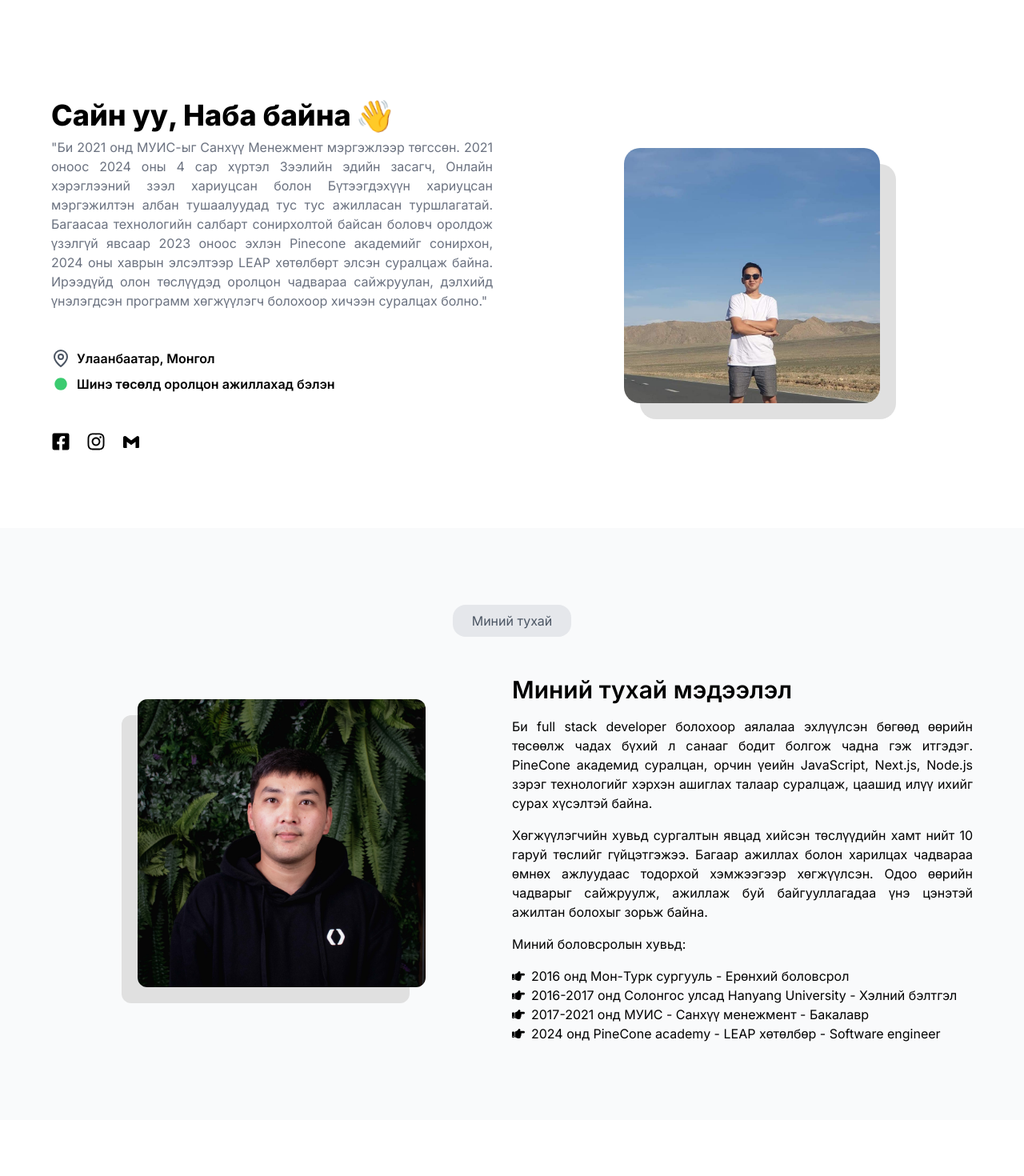
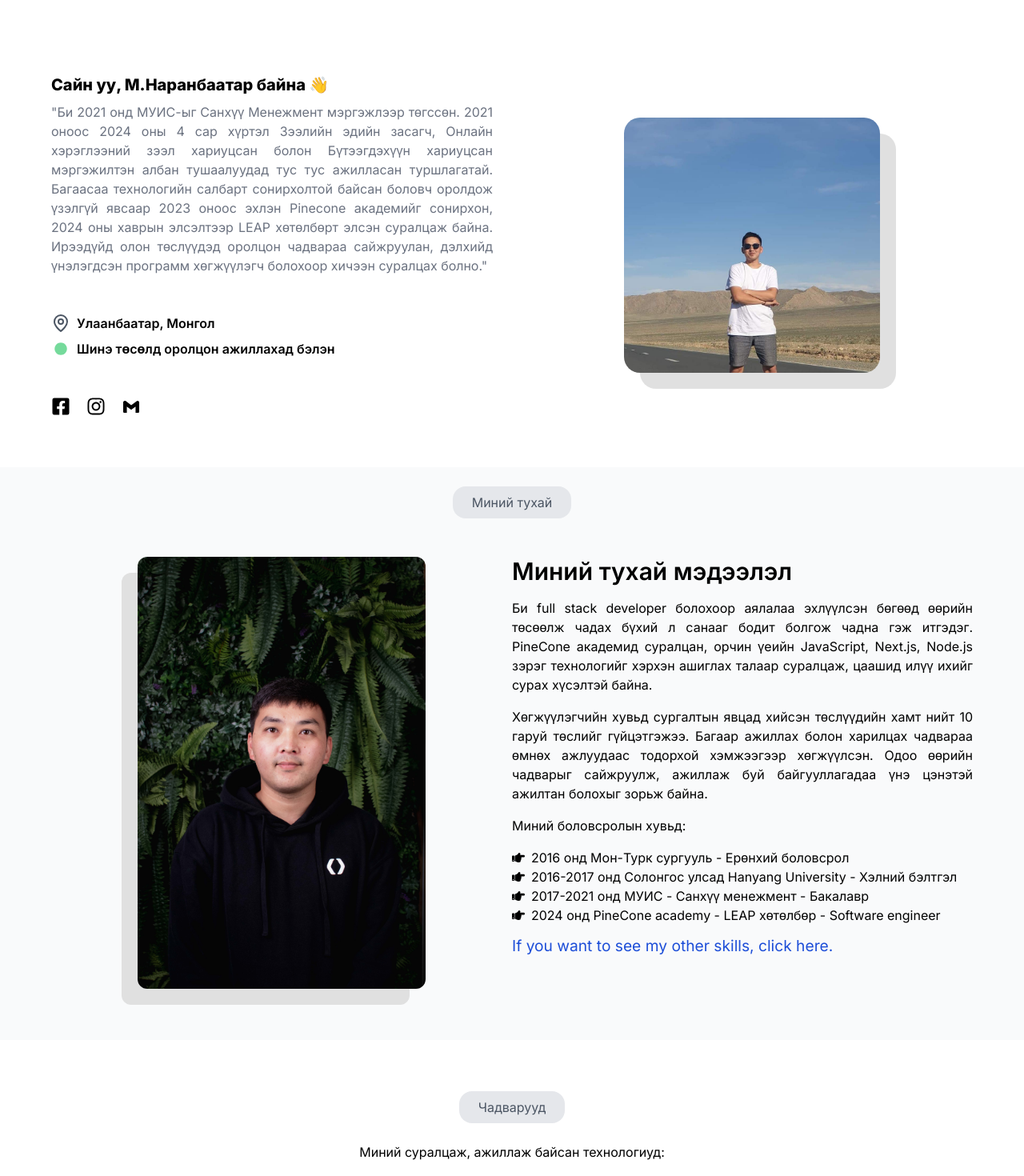
Before and after one commit to Naba0521/portfolia, a Next.js app in the folder naba-port/: page / in a window 1280 px wide. Shown: the part 100-1570 px from the top of the page at 80% size. Built offline with nearby package versions, Linux system fonts and the light colour scheme.

Commit message:
maybe last

```diff
--- a/naba-port/package.json
+++ b/naba-port/package.json
@@ -9,6 +9,7 @@
     "lint": "next lint"
   },
   "dependencies": {
+    "canvas-confetti": "^1.9.3",
     "next": "^14.2.4",
     "react": "^18.3.1",
     "react-dom": "^18.3.1",
--- a/naba-port/src/app/globals.css
+++ b/naba-port/src/app/globals.css
@@ -10,32 +10,63 @@
 
 body {
   font-family: "Inter", sans-serif;
+  min-height: 100vh; /* Change to min-height to allow content to dictate height */
 }
 
-@keyframes wave {
+/* Firework styling */
+.firework {
+  position: relative;
+  display: inline-block;
+  cursor: pointer;
+  font-size: 1.2rem;
+  color: #1d4ed8; /* Example color */
+  transition: transform 0.3s ease;
+}
+
+/* Particle effect */
+@keyframes explode {
   0% {
-    transform: rotate(0deg) scale(1);
-  }
-  25% {
-    transform: rotate(15deg) scale(1.2);
-  }
-  50% {
-    transform: rotate(0deg) scale(1);
-  }
-  75% {
-    transform: rotate(-15deg) scale(1.2);
+    transform: scale(1);
+    opacity: 1;
   }
   100% {
-    transform: rotate(0deg) scale(1);
+    transform: scale(0);
+    opacity: 0; /* Fully transparent at the end */
   }
 }
 
-.hand-wave {
-  display: inline-block;
-  animation: wave 0.6s infinite;
+@keyframes fly {
+  0% {
+    transform: translate(0, 0);
+  }
+  100% {
+    transform: translate(var(--x), var(--y));
+  }
 }
 
-/* Add smooth scrolling behavior */
-html {
-  scroll-behavior: smooth;
+.particle {
+  position: absolute;
+  border-radius: 50%;
+  opacity: 0.9; /* Slight transparency for a softer look */
+  animation: explode 0.7s forwards, fly 1s forwards; /* Adjusted duration */
 }
+
+/* Generate different colors for particles */
+.red {
+  background-color: red;
+}
+.green {
+  background-color: green;
+}
+.blue {
+  background-color: blue;
+}
+.yellow {
+  background-color: yellow;
+}
+.purple {
+  background-color: purple;
+}
+.orange {
+  background-color: orange;
+}
--- a/naba-port/src/app/page.js
+++ b/naba-port/src/app/page.js
@@ -19,7 +19,7 @@ export default function Home() {
   return (
     <div className={isDark ? "dark" : ""}>
       <div className="bg-white dark:bg-[#030712] w-full">
-        <main className="flex flex-col min-w-[520px] lg:max-w-[1440px] items-center m-auto overflow-hidden bg-white dark:bg-[#030712]">
+        <main className="flex flex-col gap-10 min-w-[380px] lg:max-w-[1440px] items-center m-auto overflow-hidden bg-white dark:bg-[#030712]">
           <Navbar toggleDarkMode={handleClick} isDark={isDark} />
           <Landig />
           <About />
--- a/naba-port/src/components/About.js
+++ b/naba-port/src/components/About.js
@@ -1,18 +1,60 @@
+import { useState } from "react";
 import { Button } from "./Button";
 import { FaHandPointRight } from "react-icons/fa";
+import Image from "next/image"; // Import the Image component from Next.js
+
 export const About = () => {
+  const [showChampion, setShowChampion] = useState(false);
+
+  const handleToggle = () => {
+    setShowChampion((prev) => !prev);
+    const fireworkContainer = document.getElementById("firework");
+
+    // Create firework particles dynamically
+    Array.from({ length: 100 }).forEach(() => {
+      const particle = document.createElement("span");
+      particle.classList.add("particle");
+      fireworkContainer.appendChild(particle);
+
+      // Set random position, color, and animation
+      const angle = Math.random() * 2 * Math.PI;
+      const distance = Math.random() * 300 + 100; // Increased distance from center
+      const particleSize = Math.random() * 20 + 10; // Bigger size for particles
+      particle.style.left = "50%";
+      particle.style.top = "50%";
+      particle.style.transform = `translate(-50%, -50%)`; // Centering particle
+      particle.style.width = `${particleSize}px`; // Random size
+      particle.style.height = `${particleSize}px`; // Random size
+      particle.style.setProperty("--x", `${Math.cos(angle) * distance}px`);
+      particle.style.setProperty("--y", `${Math.sin(angle) * distance}px`);
+      particle.classList.add(
+        ["red", "green", "blue", "yellow", "purple", "orange"][
+          Math.floor(Math.random() * 6)
+        ]
+      ); // Random color class
+
+      // Remove the particle after animation completes
+      particle.addEventListener("animationend", () => {
+        fireworkContainer.removeChild(particle);
+      });
+    });
+  };
+
   return (
-    <div className=" w-[100%] bg-[#F9FAFB] dark:bg-[#111827]" id="about">
-      <div className="w-[90%] m-auto flex flex-col gap-[48px]  h-max rounded-[20px] py-[96px]">
-        <div className=" flex items-center m-auto ">
-          <Button value="Миний тухай" className="" />
+    <div className="w-full bg-[#F9FAFB] dark:bg-[#111827]" id="about">
+      <div className="w-[90%] m-auto flex flex-col gap-[48px] h-max rounded-[20px] py-[24px]">
+        <div className="flex items-center m-auto">
+          <Button value="Миний тухай" />
         </div>
-
-        <div className="flex flex-col lg:flex lg:flex-row ">
+        <div className="flex flex-col lg:flex lg:flex-row">
           <div className="flex flex-1 items-center justify-center pb-[40px]">
-            <img
-              className="shadow-about w-[360px] h-[360px]  rounded-[12px] object-cover"
-              src="/me1.jpg"
+            {/* Use Next.js Image component */}
+            <Image
+              className="shadow-about rounded-[12px] object-cover"
+              src="/me1.jpg" // Adjust the image path as necessary
+              alt="My Image"
+              width={360} // Set the desired width
+              height={360} // Set the desired height
             />
           </div>
           <div className="flex-1 gap-[16px] flex flex-col dark:text-[#F9FAFB] text-justify">
@@ -35,23 +77,38 @@ export const About = () => {
             </div>
             <div>Миний боловсролын хувьд:</div>
             <ul>
-              <li className="flex gap-[8px] items-center">
-                <FaHandPointRight /> 2016 онд Мон-Турк сургууль - Ерөнхий
-                боловсрол
-              </li>
-              <li className="flex gap-[8px] items-center">
-                <FaHandPointRight /> 2016-2017 онд Солонгос улсад Hanyang
-                University - Хэлний бэлтгэл
-              </li>
-              <li className="flex gap-[8px] items-center">
-                <FaHandPointRight /> 2017-2021 онд МУИС - Санхүү менежмент -
-                Бакалавр
-              </li>
-              <li className="flex gap-[8px] items-center">
-                <FaHandPointRight /> 2024 онд PineCone academy - LEAP хөтөлбөр -
-                Software engineer
-              </li>
+              {[
+                "2016 онд Мон-Турк сургууль - Ерөнхий боловсрол",
+                "2016-2017 онд Солонгос улсад Hanyang University - Хэлний бэлтгэл",
+                "2017-2021 онд МУИС - Санхүү менежмент - Бакалавр",
+                "2024 онд PineCone academy - LEAP хөтөлбөр - Software engineer",
+              ].map((item, index) => (
+                <li key={index} className="flex gap-[8px] items-center">
+                  <FaHandPointRight /> {item}
+                </li>
+              ))}
             </ul>
+            <div
+              onClick={handleToggle}
+              className="firework cursor-pointer text-blue-500 text-sm hover:underline"
+              aria-expanded={showChampion}
+              aria-controls="champion-info"
+            >
+              If you want to see my other skills, click here.
+              <div className="firework" id="firework"></div>
+            </div>
+            {showChampion && (
+              <ul id="champion-info">
+                {[
+                  "2021, 2022, 2023 он TDB Esport-Dota2 3-р байр, 2-р байр",
+                  "2024 он PineCone Esport-Dota2 Champion",
+                ].map((item, index) => (
+                  <li key={index} className="flex gap-[8px] items-center">
+                    <FaHandPointRight /> {item}
+                  </li>
+                ))}
+              </ul>
+            )}
           </div>
         </div>
       </div>
--- a/naba-port/src/components/Landig.js
+++ b/naba-port/src/components/Landig.js
@@ -7,11 +7,11 @@ import Image from "next/image";
 
 export const Landig = () => {
   return (
-    <div className="w-[90%] m-auto flex flex-col-reverse  lg:flex lg:flex-row items-center h-max py-[96px] gap-[48px]">
+    <div className="w-[90%] m-auto flex flex-col-reverse  lg:flex lg:flex-row items-center h-max py-[24px] gap-[48px]">
       <div className="flex-1 flex flex-col gap-[48px]">
         <div className="flex flex-col gap-[8px]">
-          <h1 className="text-4xl font-extrabold dark:text-[#F9FAFB]">
-            Сайн уу, Наба байна <span className="hand-wave">👋</span>
+          <h1 className="text-xl font-extrabold dark:text-[#F9FAFB] z-10">
+            Сайн уу, М.Наранбаатар байна <span className="hand-wave ">👋</span>
           </h1>
           <div className="text-gray-500 dark:text-[#F9FAFB] text-justify">
             "Би 2021 онд МУИС-ыг Санхүү Менежмент мэргэжлээр төгссөн. 2021 оноос
--- a/naba-port/src/components/Navbar.js
+++ b/naba-port/src/components/Navbar.js
@@ -14,8 +14,8 @@ export const Navbar = ({ toggleDarkMode, isDark }) => {
   };
 
   return (
-    <div className="relative w-[100%] lg:w-[960px] m-auto flex justify-between items-center h-max rounded-[20px] py-[32px] ">
-      <div className="w-[90%] m-auto flex justify-between items-center h-max ">
+    <div className="relative w-[100%] lg:w-[960px] m-auto flex justify-between items-center h-max rounded-[20px] py-[32px]">
+      <div className="w-[90%] m-auto flex justify-between items-center h-max">
         <div className="text-4xl font-extrabold dark:text-white">NABA</div>
         <div>
           <FaListUl className="w-[36px] h-[36px] lg:hidden dark:text-white" />
@@ -32,12 +32,12 @@ export const Navbar = ({ toggleDarkMode, isDark }) => {
       </div>
 
       <div
-        className={`h-screen shadow-about1 lg:hidden absolute flex flex-col top-[0px] ${
+        className={`h-[2200px] lg:hidden absolute flex flex-col top-[0px] ${
           isChecked ? "right-[0]" : "right-[-100%]"
-        } transition-right duration-1000 w-[300px] bg-white px-[32px] py-[32px] dark:bg-[#030712] `}
+        } transition-right duration-1000 w-full bg-white px-[32px] py-[32px] dark:bg-[#030712] `}
       >
-        <div className="flex justify-between border-b-[1px] border-grey-100 pb-[16px] ">
-          <div className="flex justify-center items-center text-4xl font-extrabold dark:text-white ">
+        <div className="flex justify-between border-b-[1px] border-grey-100 pb-[16px]">
+          <div className="flex justify-center items-center text-4xl font-extrabold dark:text-white">
             NABA
           </div>
           <div className="flex justify-center items-center dark:text-white">
@@ -60,6 +60,7 @@ export const Navbar = ({ toggleDarkMode, isDark }) => {
         </div>
         <div className="flex items-center justify-between pt-[16px] text-[#4B5563]">
           <div className="dark:text-white">Switch Theme</div>
+          <div className="relative group">
             <button onClick={toggleDarkMode}>
               {isDark ? (
                 <SunIcon color={isDark ? "#D1D5DB" : "black"} />
@@ -67,6 +68,12 @@ export const Navbar = ({ toggleDarkMode, isDark }) => {
                 <MoonIcon />
               )}
             </button>
+            <div className="absolute bottom-full mb-2 w-max px-2 py-1 text-xs text-white bg-black rounded opacity-0 group-hover:opacity-100 transition-opacity duration-300">
+              {isDark
+                ? "Ready to switch to day mode"
+                : "Ready to switch to night mode"}
+            </div>
+          </div>
         </div>
         <div className="pt-[16px]">
           <div className="px-[24px] py-[8px] rounded-[16px] bg-black text-white dark:text-black dark:bg-white text-center">
@@ -75,8 +82,8 @@ export const Navbar = ({ toggleDarkMode, isDark }) => {
         </div>
       </div>
 
-      <div className="lg:flex  hidden ">
-        <div className="flex gap-[24px] border-r-2 border-grey pr-16  dark:text-white">
+      <div className="lg:flex hidden">
+        <div className="flex gap-[24px] border-r-2 border-grey pr-16 dark:text-white">
           <a href="#about" className="cursor-pointer">
             Миний тухай
           </a>
@@ -91,6 +98,7 @@ export const Navbar = ({ toggleDarkMode, isDark }) => {
           </a>
         </div>
         <div className="flex gap-[24px] pl-16 items-center">
+          <div className="relative group">
             <button onClick={toggleDarkMode}>
               {isDark ? (
                 <SunIcon color={isDark ? "#D1D5DB" : "black"} />
@@ -98,6 +106,12 @@ export const Navbar = ({ toggleDarkMode, isDark }) => {
                 <MoonIcon />
               )}
             </button>
+            <div className="absolute bottom-full mb-2 w-max left-[-80px] px-2 py-1 text-xs text-white bg-black rounded opacity-0 group-hover:opacity-100 transition-opacity duration-300">
+              {isDark
+                ? "Ready to switch to day mode"
+                : "Ready to switch to night mode"}
+            </div>
+          </div>
           <div className="px-[24px] py-[8px] rounded-[16px] bg-black dark:bg-white text-white dark:text-black text-center">
             CV татах
           </div>
--- a/naba-port/src/components/Part4.js
+++ b/naba-port/src/components/Part4.js
@@ -31,20 +31,18 @@ export const Part4 = () => {
     const interval = setInterval(() => {
       // Эхний элементийг сүүлд нь оруулна
       setCurrentIcons((prevIcons) => [...prevIcons.slice(1), prevIcons[0]]);
-    }, 2000); // 2000 ms (2 секунд) тутамд солих
+    }, 10000); // 2000 ms (2 секунд) тутамд солих
 
     return () => clearInterval(interval);
   }, []);
 
   return (
-    <div className="w-[90%] m-auto flex flex-col gap-[24px] h-max rounded-[20px] py-[96px] items-center">
+    <div className="w-[100%] m-auto flex flex-col gap-[24px] h-max rounded-[20px] py-[24px] items-center justify-center">
       <div className="flex items-center m-auto">
         <Button value="Чадварууд" />
       </div>
-      <div className="flex">
-        <div className="flex m-auto items-center justify-center dark:text-[#F9FAFB]">
-          Миний суралцаж, ажиллаж байсан технологиуд:
-        </div>
+      <div className="flex dark:text-[#F9FAFB] text-center ">
+        Миний суралцаж, ажиллаж байсан технологиуд:
       </div>
       <div className="flex gap-[64px] flex-wrap justify-center w-[65%]">
         {currentIcons.map((icon, index) => (
--- a/naba-port/src/components/Part5.js
+++ b/naba-port/src/components/Part5.js
@@ -1,11 +1,9 @@
-import Link from "next/link";
-import { Logo } from "../assets/icons/logo";
 import { Button } from "./Button";
 import Image from "next/image";
 export const Part5 = () => {
   return (
     <div className=" w-[100%] bg-[#F9FAFB] dark:bg-[#111827]" id="experience">
-      <div className="w-[90%] m-auto flex flex-col gap-[48px]  h-max rounded-[20px] py-[96px]">
+      <div className="w-[90%] m-auto flex flex-col gap-[48px]  h-max rounded-[20px] py-[24px]">
         <div className="flex items-center flex-col gap-[16px]">
           <div className=" flex items-center m-auto">
             <Button value="Туршлага" />
@@ -16,7 +14,7 @@ export const Part5 = () => {
             </div>
           </div>
         </div>
-        <div className="flex flex-col  lg:flex lg:flex-row lg:gap-5 items-center w-[70%] m-auto bg-white dark:bg-[#1F2937] gap-[16px] rounded-[20px] px-[32px] py-[32px] shadow-xl dark:text-[#F9FAFB]">
+        <div className="flex flex-col  lg:flex lg:flex-row lg:gap-5 items-center w-[90%] m-auto bg-white dark:bg-[#1F2937] gap-[16px] rounded-[20px] px-[32px] py-[32px] shadow-xl dark:text-[#F9FAFB]">
           <div className="flex-1 items-center flex justify-center ">
             <div className="relative h-[40px] w-[40px]">
               <Image
@@ -55,7 +53,7 @@ export const Part5 = () => {
             2023.07 - 2024.04
           </div>
         </div>
-        <div className="flex flex-col lg:flex lg:flex-row lg:gap-5 items-center w-[70%] m-auto bg-white dark:bg-[#1F2937] rounded-[20px] px-[32px] py-[32px] shadow-xl dark:text-[#F9FAFB]">
+        <div className="flex flex-col lg:flex lg:flex-row lg:gap-5 items-center w-[90%] m-auto bg-white dark:bg-[#1F2937] rounded-[20px] px-[32px] py-[32px] shadow-xl dark:text-[#F9FAFB]">
           <div className="flex-1">
             <div className="relative h-[40px] w-[40px]">
               <Image
@@ -99,7 +97,7 @@ export const Part5 = () => {
             2022.01 - 2023.07
           </div>
         </div>
-        <div className="flex flex-col lg:flex lg:flex-row lg:gap-5 items-center w-[70%] m-auto bg-white dark:bg-[#1F2937] rounded-[20px] px-[32px] py-[32px] shadow-xl dark:text-[#F9FAFB]">
+        <div className="flex flex-col lg:flex lg:flex-row lg:gap-5 items-center w-[90%] m-auto bg-white dark:bg-[#1F2937] rounded-[20px] px-[32px] py-[32px] shadow-xl dark:text-[#F9FAFB]">
           <div className="flex-1">
             <div className="relative h-[40px] w-[40px]">
               <Image
--- a/naba-port/src/components/Part6-card.js
+++ b/naba-port/src/components/Part6-card.js
@@ -1,5 +1,6 @@
 import { FaRegShareFromSquare } from "react-icons/fa6";
 import { Button } from "./Button";
+import Image from "next/image";
 export const Part6Card = (props) => {
   return (
     <div
@@ -7,13 +8,15 @@ export const Part6Card = (props) => {
         props.reverse ? "lg:flex-row-reverse " : ""
       }`}
     >
-      <div className="flex flex-1 items-center justify-center bg-[#F3F4F6] px-[48px] py - [48px] rounded - [20px] ">
-        <img
-          className="w-[480px] h-[384px] rounded-[8px] object-contain"
+      <div className="flex lg:flex-1 items-center justify-center bg-[#F3F4F6] px-[48px] py-[48px] rounded-[20px] h-[500px] relative">
+        <Image
+          className="rounded-[8px] object-cover"
           src={props.src}
+          fill
+          alt="Project image"
         />
       </div>
-      <div className="flex flex-col flex-1 gap-[24px] px-[48px] py-[48px] dark:text-[#F9FAFB]">
+      <div className="flex flex-col flex-1 gap-[24px] px-[48px] py-4 dark:text-[#F9FAFB]">
         <div className="font-semibold text-xl">{props.title}</div>
         <div>{props.text}</div>
         <div className="flex gap-[8px] flex-wrap">
--- a/naba-port/src/components/Part7.js
+++ b/naba-port/src/components/Part7.js
@@ -29,7 +29,7 @@ export const Part7 = () => {
 
   return (
     <div
-      className="w-[90%] m-auto flex flex-col gap-[48px] h-max rounded-[20px] py-[96px]"
+      className="w-[90%] m-auto flex flex-col gap-[48px] h-max rounded-[20px] py-[24px]"
       id="contact"
     >
       <div className="flex items-center flex-col gap-[16px]">
@@ -51,7 +51,7 @@ export const Part7 = () => {
             <BiLogoGmail className="w-[28px] h-[28px] dark:bg-[#F9FAFB]" />
           </a>
           <div
-            className="font-semibold text-lg break-words lg:text-[36px]  cursor-pointer hover:text-green-500"
+            className="font-semibold text-[16px] break-words lg:text-[36px]  cursor-pointer hover:text-green-500"
             onClick={() => handleCopy(email)}
           >
             {email}
@@ -72,10 +72,10 @@ export const Part7 = () => {
         </div>
         <div className="flex gap-[8px] items-center">
           <div>
-            <FaPhone className="w-[32px] h-[32px] text-gray-400 hover:text-green-500" />
+            <FaPhone className="w-[32px] h-[32px]  text-gray-400 hover:text-green-500" />
           </div>
           <div
-            className="font-semibold text-[36px] cursor-pointer hover:text-yellow-500"
+            className="font-semibold lg:text-[36px] cursor-pointer hover:text-yellow-500 text-[16px]"
             onClick={() => handleCopy(phoneNumber)}
           >
             {phoneNumber}
```
Also changed, not shown: naba-port/src/components/Part6.js (+103 -81 lines), 1 other file (tests, documents, lock files or other folders). Lines whose indentation alone changed are shown as unchanged.
